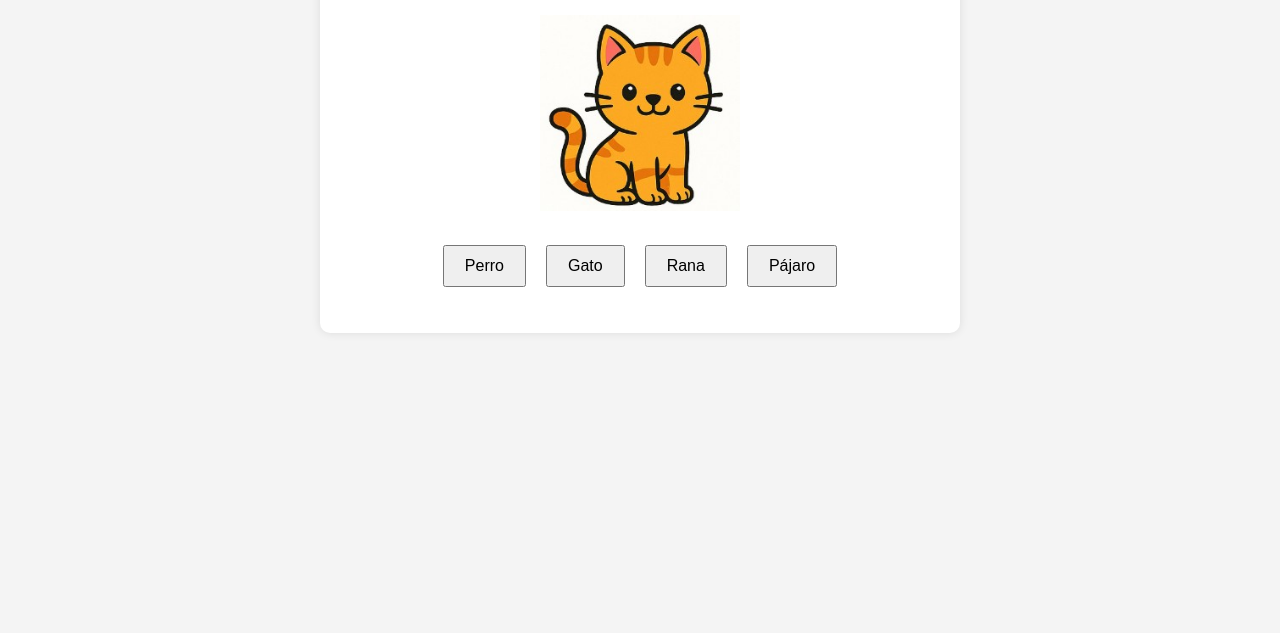
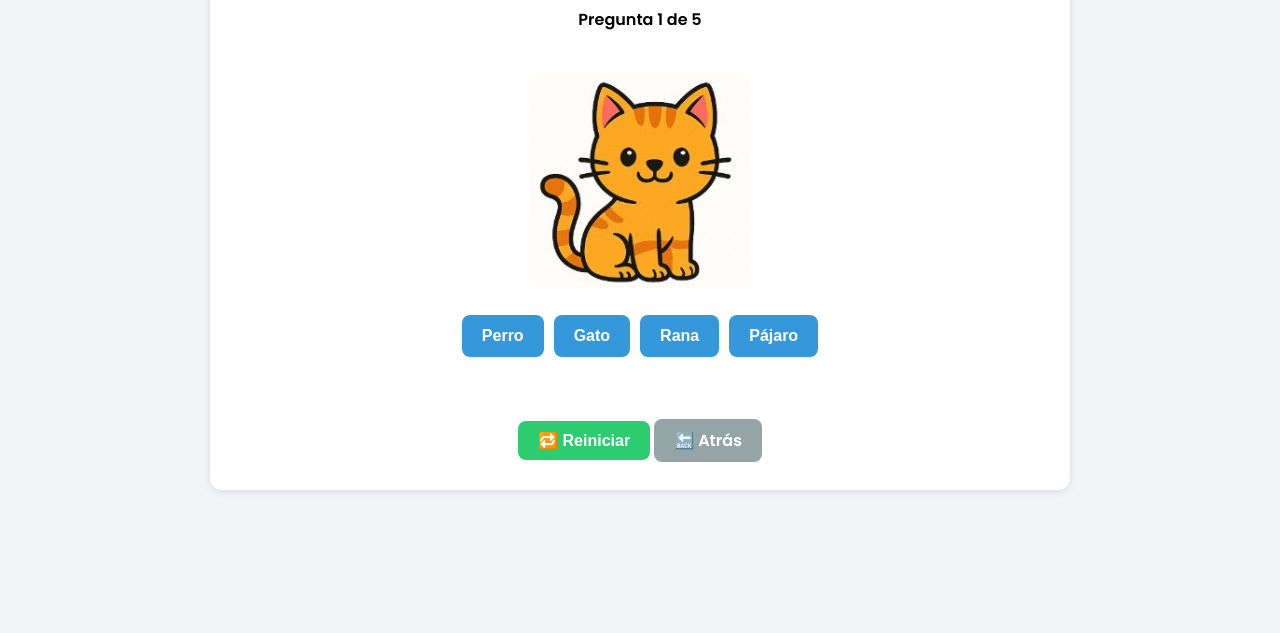
Before and after one commit to emilioddddd/dislexia-tfg, a website: page cliente/public/juegos/imagen-palabra.html in a window 1280 px wide. Shown: the part 167-800 px from the top of the page. Drawn offline with Linux system fonts and the light colour scheme; files that its build step writes are made by us from their sources; no server answers.

Commit message:
estilo de imagen-palabra

```diff
--- a/cliente/public/juegos/imagen-palabra.html
+++ b/cliente/public/juegos/imagen-palabra.html
@@ -1,49 +1,26 @@
 <!DOCTYPE html>
 <html lang="es">
+<head>
+  <meta charset="UTF-8" />
+  <title>Imagen y Palabra</title>
+  <link href="https://fonts.googleapis.com/css2?family=Poppins:wght@400;600&display=swap" rel="stylesheet">
+  <link rel="stylesheet" href="../styles/imagen-palabra.css">
+</head>
+<body>
 
-<head>
-  <meta charset="UTF-8">
-  <title>Imagen y Palabra</title>
-  <style>
-    body {
-      font-family: Arial, sans-serif;
-      background-color: #f4f4f4;
-      text-align: center;
-      padding: 20px;
-    }
-    #juego {
-      background: #fff;
-      padding: 20px;
-      border-radius: 10px;
-      max-width: 600px;
-      margin: 0 auto;
-      box-shadow: 0 0 10px rgba(0,0,0,0.1);
-    }
-    img {
-      width: 200px;
-      height: auto;
-      margin: 20px 0;
-    }
-    .opciones button {
-      margin: 10px;
-      padding: 10px 20px;
-      font-size: 16px;
-    }
-    #resultado {
-      margin-top: 20px;
-      font-size: 18px;
-    }
-  </style>
-</head>
+  <div id="cabecera-container"></div>
 
-<body>
-  <div id="juego">
+  <div class="contenedor">
     <h1>Imagen y Palabra</h1>
     <p id="progreso">Pregunta 1 de 5</p>
-    <img id="imagen" src="" alt="imagen">
+    <img id="imagen" src="" alt="imagen ilustrativa">
     <div class="opciones" id="opciones"></div>
     <p id="feedback"></p>
     <div id="resultado" style="display:none;"></div>
+    <div class="botones-finales">
+      <button onclick="reiniciar()">🔁 Reiniciar</button>
+      <a href="javascript:history.back()">🔙 Atrás</a>
+    </div>
   </div>
 
   <script>
@@ -89,18 +66,20 @@
       q.opciones.forEach(op => {
         const btn = document.createElement('button');
         btn.textContent = op;
-        btn.onclick = () => comprobar(op);
+        btn.onclick = () => comprobar(op, btn);
         document.getElementById('opciones').appendChild(btn);
       });
     }
 
-    function comprobar(eleccion) {
+    function comprobar(eleccion, botonPulsado) {
       intentos++;
       const correcta = preguntas[actual].correcta;
+
       if (eleccion === correcta) {
         aciertos++;
         document.getElementById('feedback').textContent = '¡Correcto!';
         actual++;
+        botonPulsado.classList.add('acierto');
         setTimeout(() => {
           document.getElementById('feedback').textContent = '';
           if (actual < preguntas.length) {
@@ -108,9 +87,10 @@
           } else {
             finalizar();
           }
-        }, 1000);
+        }, 800);
       } else {
         document.getElementById('feedback').textContent = 'Intenta de nuevo';
+        botonPulsado.classList.add('fallo');
       }
     }
 
@@ -119,6 +99,7 @@
       document.getElementById('opciones').innerHTML = '';
       document.getElementById('progreso').style.display = 'none';
       document.getElementById('imagen').style.display = 'none';
+      document.getElementById('feedback').style.display = 'none';
       document.getElementById('resultado').style.display = 'block';
       document.getElementById('resultado').innerHTML = `
         <p>Juego finalizado.</p>
@@ -130,6 +111,7 @@
       fetch('/api/resultados', {
         method: 'POST',
         headers: { 'Content-Type': 'application/json' },
+        credentials: 'include',
         body: JSON.stringify({
           juegoTipo: 'imagen-palabra',
           datos: { aciertos, intentos, tiempo }
@@ -137,8 +119,30 @@
       }).then(() => console.log('Resultado enviado'));
     }
 
+    function reiniciar() {
+      location.reload();
+    }
+
+    // Cargar cabecera
+    async function cargarCabecera() {
+      try {
+        const res = await fetch('/partials/cabecera.html');
+        const html = await res.text();
+        const contenedor = document.getElementById('cabecera-container');
+        contenedor.innerHTML = html;
+        const scripts = contenedor.querySelectorAll("script");
+        scripts.forEach(oldScript => {
+          const newScript = document.createElement("script");
+          newScript.textContent = oldScript.textContent;
+          document.body.appendChild(newScript);
+        });
+      } catch (err) {
+        console.error("Error cargando cabecera:", err);
+      }
+    }
+
+    cargarCabecera();
     cargarPregunta();
   </script>
 </body>
-
 </html>
--- /dev/null
+++ b/cliente/styles/imagen-palabra.css
@@ -0,0 +1,116 @@
+    body {
+        font-family: 'Poppins', sans-serif;
+        background-color: #f2f4f7;
+        margin: 0;
+        padding: 0;
+        text-align: center;
+    }
+
+    #cabecera-container {
+        margin-bottom: 20px;
+    }
+
+    .contenedor {
+        max-width: 800px;
+        margin: 20px auto;
+        background: white;
+        padding: 30px;
+        border-radius: 12px;
+        box-shadow: 0 2px 10px rgba(0, 0, 0, 0.1);
+    }
+
+    h1 {
+        margin-top: 0;
+        color: #2c3e50;
+    }
+
+    #progreso {
+        font-weight: 600;
+        margin-bottom: 20px;
+    }
+
+    img {
+        width: 220px;
+        height: auto;
+        margin: 20px 0;
+        border-radius: 10px;
+    }
+
+    .opciones {
+        display: flex;
+        flex-wrap: wrap;
+        justify-content: center;
+        gap: 10px;
+        margin-bottom: 20px;
+    }
+
+    .opciones button {
+        padding: 12px 20px;
+        border-radius: 8px;
+        border: none;
+        background-color: #3498db;
+        color: white;
+        font-weight: 600;
+        font-size: 16px;
+        cursor: pointer;
+        transition: background-color 0.3s;
+    }
+
+    .opciones button:hover {
+        background-color: #2980b9;
+    }
+
+    .opciones .fallo {
+        background-color: #e74c3c !important;
+    }
+
+    .opciones .acierto {
+        background-color: #2ecc71 !important;
+    }
+
+    #feedback {
+        font-weight: bold;
+        color: #2c3e50;
+        margin-bottom: 20px;
+        min-height: 24px;
+    }
+
+    #resultado {
+        font-size: 18px;
+        font-weight: 600;
+        color: #2c3e50;
+    }
+
+    .botones-finales button {
+  background-color: #2ecc71;
+  color: white;
+  border: none;
+  padding: 10px 20px;
+  border-radius: 8px;
+  font-weight: bold;
+  font-size: 1rem;
+  cursor: pointer;
+  text-decoration: none;
+  transition: background-color 0.3s ease;
+}
+
+.botones-finales a {
+  background-color: #95a5a6;
+  color: white;
+  border: none;
+  padding: 10px 20px;
+  border-radius: 8px;
+  font-weight: bold;
+  font-size: 1rem;
+  cursor: pointer;
+  text-decoration: none;
+  transition: background-color 0.3s ease;
+}
+
+.botones-finales button:hover {
+  background-color: #27ae60;
+}
+
+.botones-finales a:hover {
+  background-color: #7f8c8d;
+}
```
